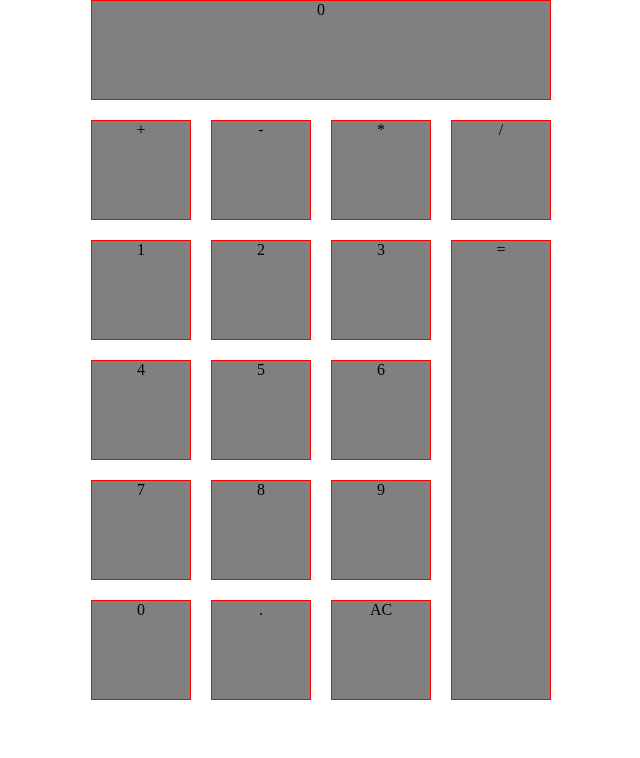
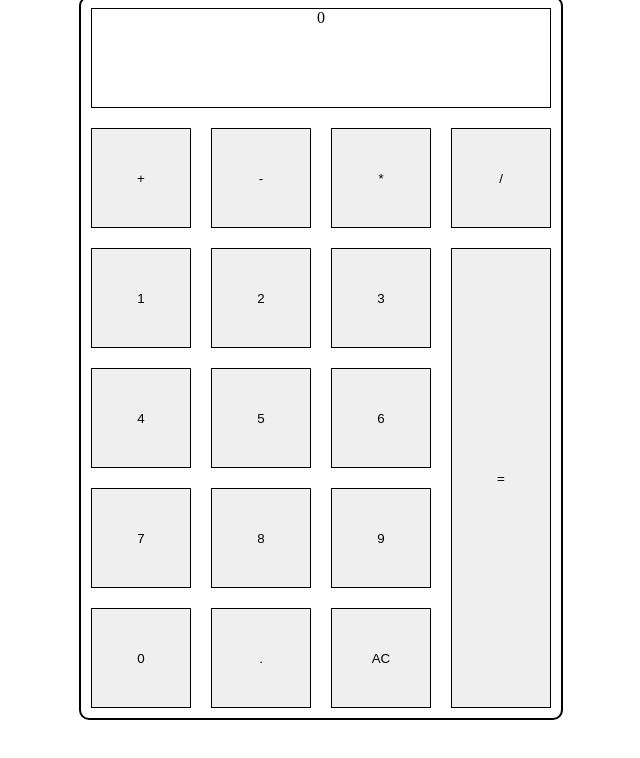
Before and after one commit to AnnaKurochkina/ProjectCalculator, a plain HTML site: page index.html in a window 1280 px wide. Shown: the whole page, without its empty margins (319-959 px from the left). Drawn offline with Linux system fonts and the light colour scheme.

Commit message:
Work in progress

```diff
--- a/index.html
+++ b/index.html
@@ -9,28 +9,30 @@
 </head>
 <body>
     <main>
-        <section class="grid-container">
-            <div class="grid-item">0</div>
-            <div class="grid-item">+</div>
-            <div class="grid-item">-</div>
-            <div class="grid-item">*</div>
-            <div class="grid-item">/</div>
-            <div class="grid-item">1</div>
-            <div class="grid-item">2</div>
-            <div class="grid-item">3</div>
-            <div class="grid-item">=</div>
-            <div class="grid-item">4</div>
-            <div class="grid-item">5</div>
-            <div class="grid-item">6</div>
-            <div class="grid-item">7</div>
-            <div class="grid-item">8</div>
-            <div class="grid-item">9</div>
-            <div class="grid-item">0</div>
-            <div class="grid-item">.</div>
-            <div class="grid-item">AC</div>
+        <div class="flex-container__calculator">
+            <div class="grid-container__calculator">
+                <div class="grid-item__calculator">0</div>
 
+                <button class="grid-item__calculator">+</button>
+                <button class="grid-item__calculator">-</button>
+                <button class="grid-item__calculator">*</button>
+                <button class="grid-item__calculator">/</button>
+                <button class="grid-item__calculator">1</button>
+                <button class="grid-item__calculator">2</button>
+                <button class="grid-item__calculator">3</button>
+                <button class="grid-item__calculator">=</button>
+                <button class="grid-item__calculator">4</button>
+                <button class="grid-item__calculator">5</button>
+                <button class="grid-item__calculator">6</button>
+                <button class="grid-item__calculator">7</button>
+                <button class="grid-item__calculator">8</button>
+                <button class="grid-item__calculator">9</button>
+                <button class="grid-item__calculator">0</button>
+                <button class="grid-item__calculator">.</button>
+                <button class="grid-item__calculator">AC</button>
+            </div>
+        </div>
 
-        </section>
     </main>
 
 </body>
--- a/styles.scss
+++ b/styles.scss
@@ -3,8 +3,21 @@
     padding: 0;
     box-sizing: border-box;
 }
+main {
+  display: flex;
+  justify-content: center;
+  align-items:flex-end;
+  height: 90vh;
+}
 
-.grid-container {
+.flex-container__calculator {
+  padding: 10px;
+  border-radius: 10px;
+  border: 2px solid black;
+}
+
+
+.grid-container__calculator {
     display: grid;
     grid-template-columns: repeat(4, 100px);
     grid-template-rows: repeat(6, 100px);
@@ -17,14 +30,13 @@
         grid-column-end: 5;
       }
 
-      div:nth-child(9) {
+      button:nth-child(9) {
         grid-column-start: 4;
         grid-row-start: 3;
         grid-row-end: 7;
       }
 
-    .grid-item {
-        background-color: grey;
-        border: 1px solid red;
+    .grid-item__calculator {
+        border: 1px solid black;
       }
 }
```
Also changed, not shown: styles.css.
